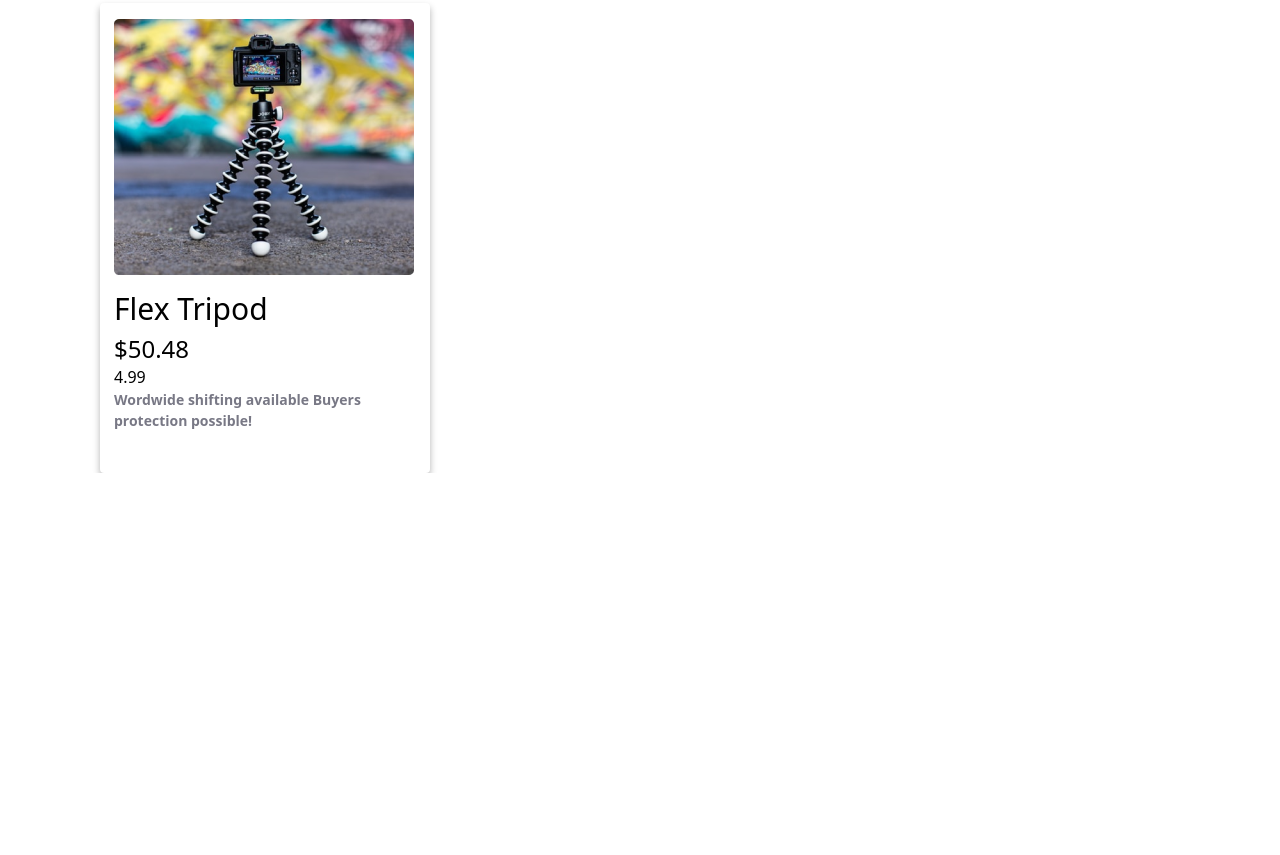
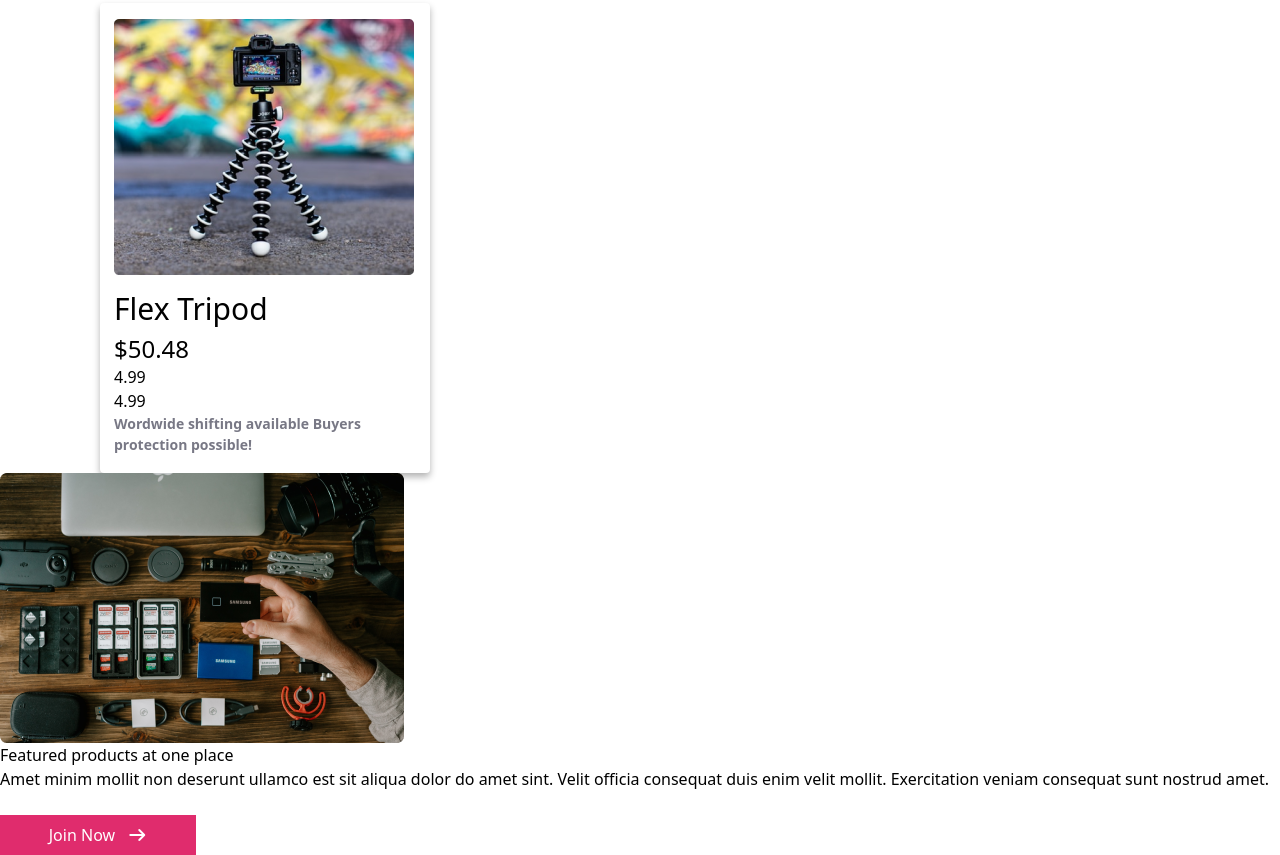
Before and after one commit to rokan45/Project_InfluenceGear-LandingPage, a plain HTML site: page index.html in a window 1280 px wide. Shown: the part 971-1826 px from the top of the page. Before the commit the page ends 1444 px from the top, so only its background shows below. Drawn offline with nearby package versions, Linux system fonts and the light colour scheme; files that its build step writes are made by us from their sources.

Commit message:
feature section

```diff
--- a/index.html
+++ b/index.html
@@ -125,11 +125,33 @@
                     <h2 class="text-3xl font-medium mt-4">Flex Tripod</h2>
                     <h2 class="text-2xl mt-1.5">$50.48</h2>
                     <h4>4.99</h4>
+                    <div>
+
+                      <span>4.99</span>
+                    </div>
                     <p class="text-[14px] text-[#787885] font-bold">Wordwide shifting available Buyers protection possible!</p>
                 </div>
 
             </div>
         </div>
+
+
+        <!-- Feature Product section -->
+        <div>
+          <div>
+            <img src="images/gear.png" alt="">
+          </div>
+          <div>
+            <h2>Featured products at one place</h2>
+            <p>Amet minim mollit non deserunt ullamco est sit aliqua dolor do amet sint. Velit officia consequat duis enim velit mollit. Exercitation veniam consequat sunt nostrud amet.</p>
+            <button
+              class="bg-[#E02C6D] border border-none w-[196px] h-10 px-2 py-2 text-[#FFFFFF] mt-6 gap-3 justify-center"
+            >
+              Join Now <i class="fa-solid fa-arrow-right ml-2"></i>
+            </button>
+
+          </div>
+        </div>
     </main>
     <footer></footer>
   </body>
```
